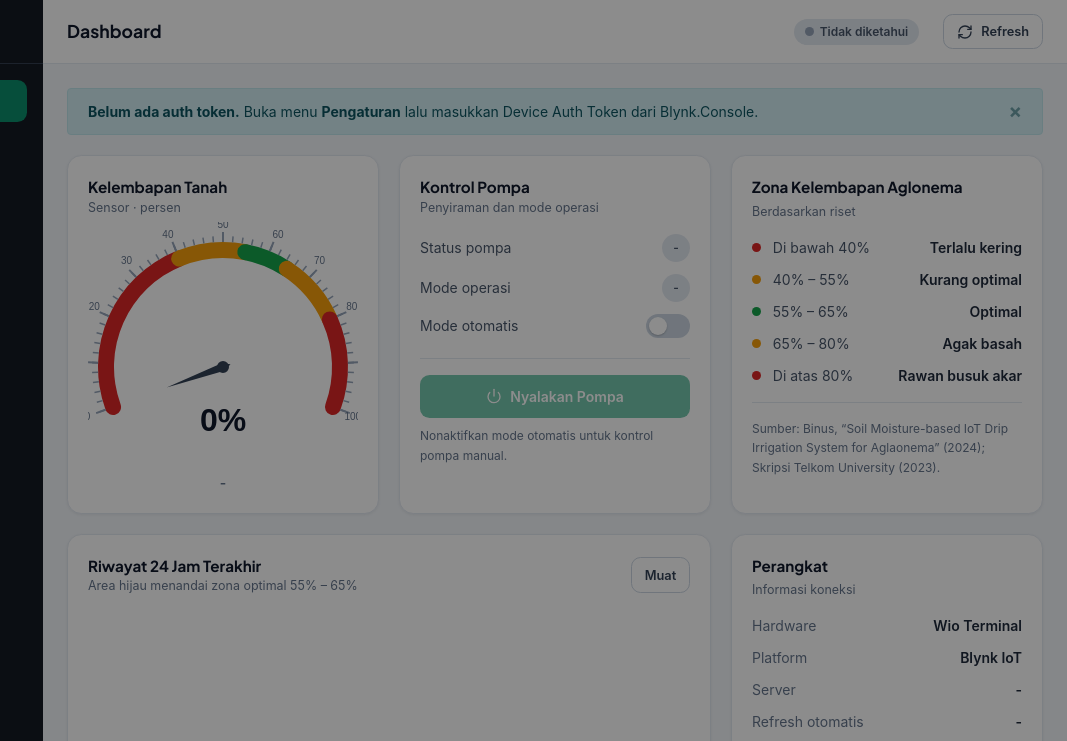
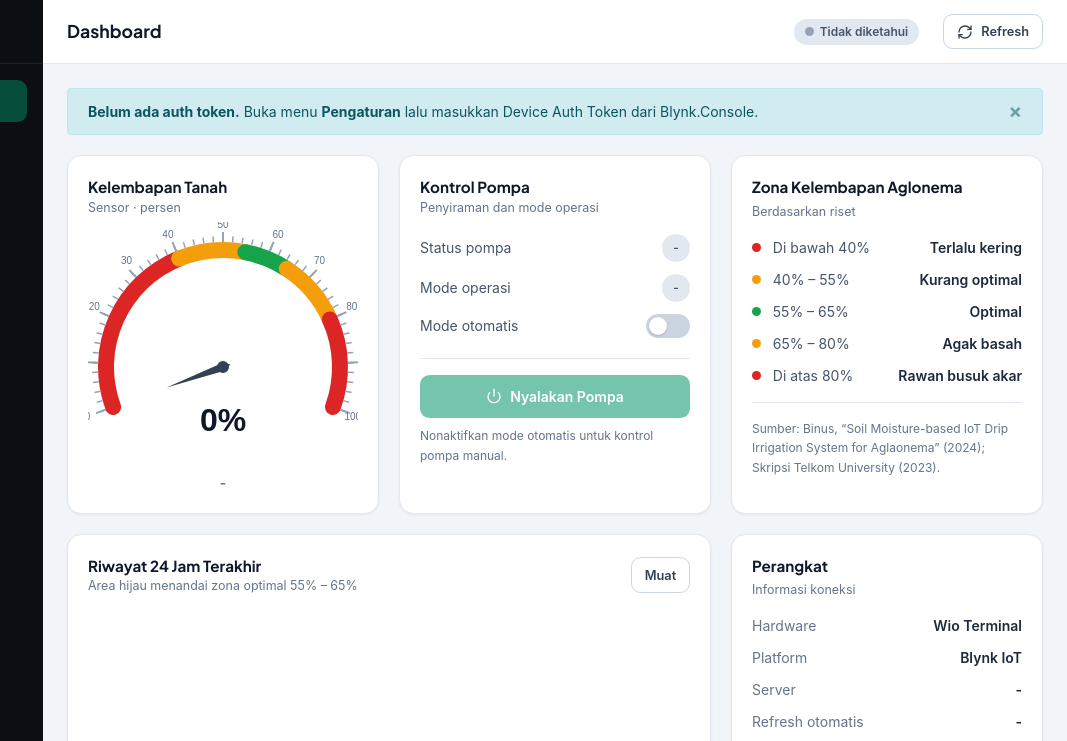
Before and after one commit to Adhwapw/aglonema-dashboard, a plain HTML site: page index.html in a window 1280 px wide. Shown: the top 741 px of the page, 213-1280 px from the left. Drawn offline with nearby package versions, Linux system fonts and the light colour scheme.

Commit message:
Fix: overlay sidebar disembunyikan by default

```diff
--- a/index.html
+++ b/index.html
@@ -17,7 +17,7 @@
 <div class="flex min-h-screen">
 
   <!-- ============ SIDEBAR ============ -->
-  <div id="sidebarOverlay" class="sidebar-overlay"></div>
+  <div id="sidebarOverlay" class="sidebar-overlay hidden"></div>
   <aside id="sidebar" class="sidebar">
     <div class="brand">
       <span class="brand-icon"><i data-lucide="leaf"></i></span>
```
